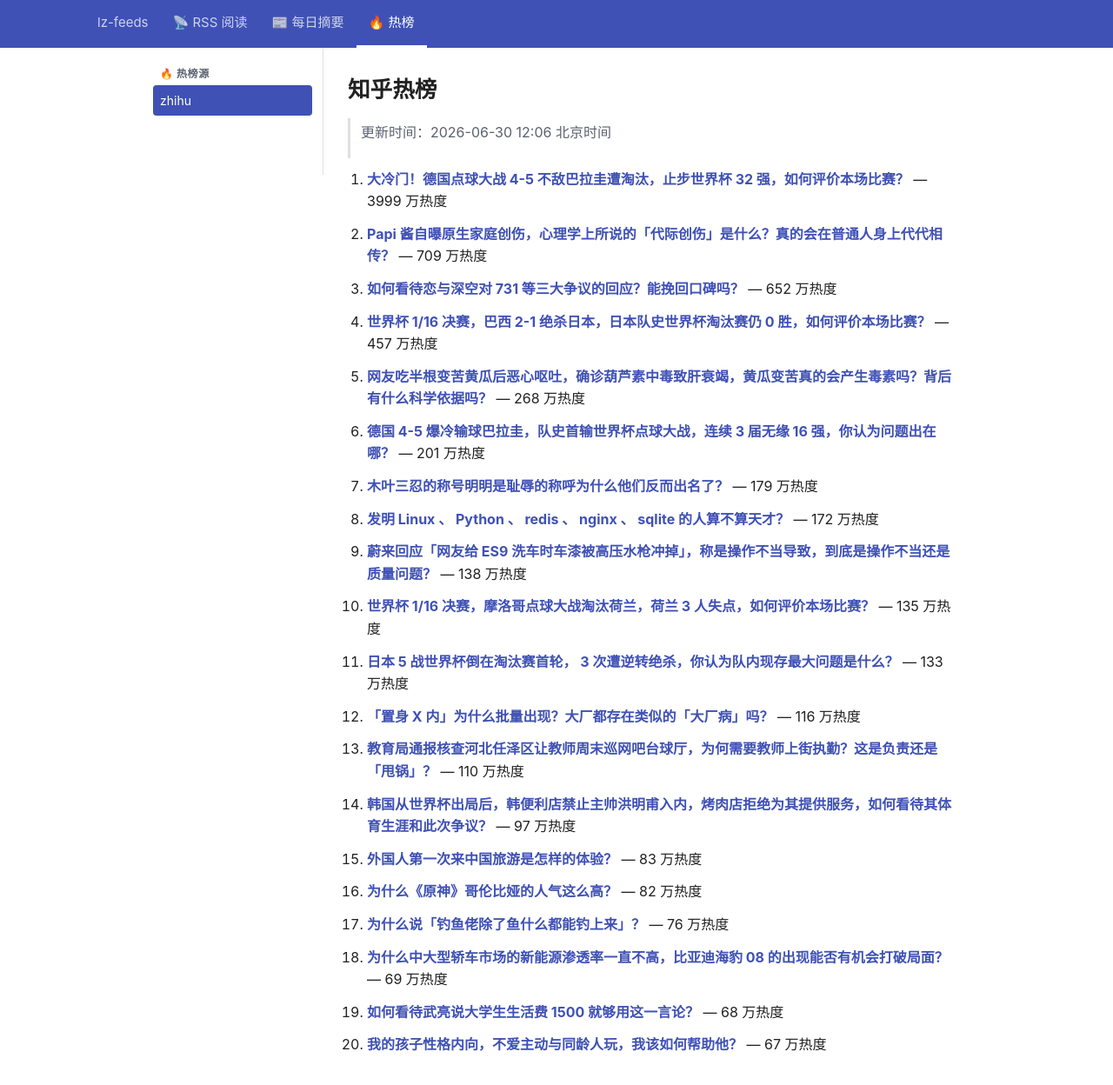
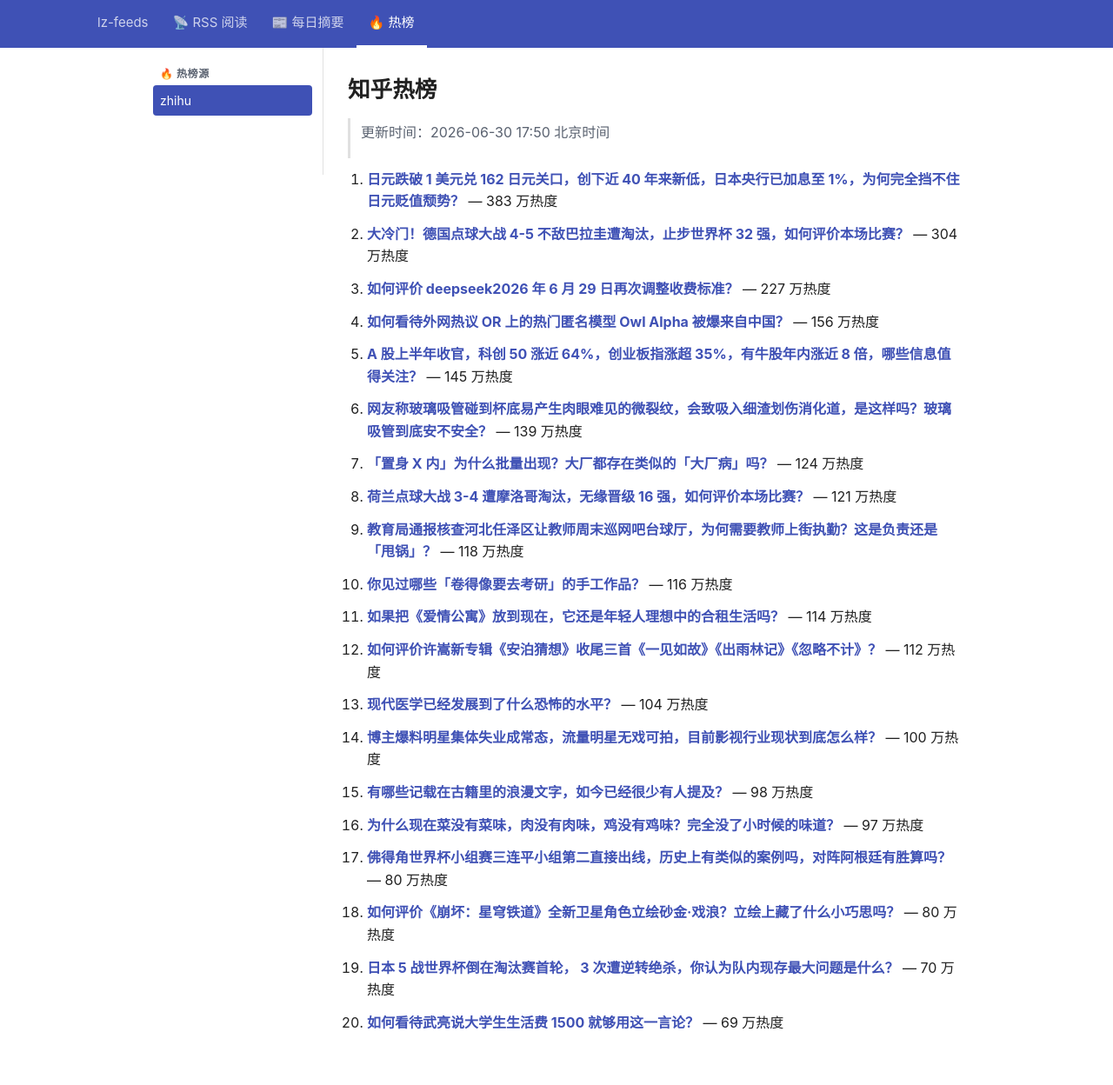
Before and after one commit to lizhang0101/lz-feeds, a Jekyll site: the page built from _hotlist/zhihu.md, in a window 1280 px wide and 1279 px high. Shown: the top 1248 px of the window at 87% size. Built offline with Jekyll 4.4.1, drawn with Linux system fonts in a browser that asks for light colours.

Commit message:
hotlist: 2026-06-30T09:50Z

```diff
--- a/_hotlist/zhihu.md
+++ b/_hotlist/zhihu.md
@@ -1,48 +1,48 @@
 ---
-updated: 2026-06-30 12:06 北京时间
+updated: 2026-06-30 17:50 北京时间
 count: 20
 ---
 
 # 知乎热榜
 
-> 更新时间：2026-06-30 12:06 北京时间
+> 更新时间：2026-06-30 17:50 北京时间
 
-1. **[大冷门！德国点球大战 4-5 不敌巴拉圭遭淘汰，止步世界杯 32 强，如何评价本场比赛？](https://www.zhihu.com/question/2054885142036833997)** — 3999 万热度
+1. **[日元跌破 1 美元兑 162 日元关口，创下近 40 年来新低，日本央行已加息至 1%，为何完全挡不住日元贬值颓势？](https://www.zhihu.com/question/2055222122289558459)** — 383 万热度
 
-2. **[Papi 酱自曝原生家庭创伤，心理学上所说的「代际创伤」是什么？真的会在普通人身上代代相传？](https://www.zhihu.com/question/2054710786757595233)** — 709 万热度
+2. **[大冷门！德国点球大战 4-5 不敌巴拉圭遭淘汰，止步世界杯 32 强，如何评价本场比赛？](https://www.zhihu.com/question/2054885142036833997)** — 304 万热度
 
-3. **[如何看待恋与深空对 731 等三大争议的回应？能挽回口碑吗？](https://www.zhihu.com/question/2055027543971815793)** — 652 万热度
+3. **[如何评价 deepseek2026 年 6 月 29 日再次调整收费标准？](https://www.zhihu.com/question/2055040930516824522)** — 227 万热度
 
-4. **[世界杯 1/16 决赛，巴西 2-1 绝杀日本，日本队史世界杯淘汰赛仍 0 胜，如何评价本场比赛？](https://www.zhihu.com/question/2054881323324651014)** — 457 万热度
+4. **[如何看待外网热议 OR 上的热门匿名模型 Owl Alpha 被爆来自中国？](https://www.zhihu.com/question/2055052533110937112)** — 156 万热度
 
-5. **[网友吃半根变苦黄瓜后恶心呕吐，确诊葫芦素中毒致肝衰竭，黄瓜变苦真的会产生毒素吗？背后有什么科学依据吗？](https://www.zhihu.com/question/2054840001347547491)** — 268 万热度
+5. **[A 股上半年收官，科创 50 涨近 64%，创业板指涨超 35%，有牛股年内涨近 8 倍，哪些信息值得关注？](https://www.zhihu.com/question/2055219508588155451)** — 145 万热度
 
-6. **[德国 4-5 爆冷输球巴拉圭，队史首输世界杯点球大战，连续 3 届无缘 16 强，你认为问题出在哪？](https://www.zhihu.com/question/2055193413058652116)** — 201 万热度
+6. **[网友称玻璃吸管碰到杯底易产生肉眼难见的微裂纹，会致吸入细渣划伤消化道，是这样吗？玻璃吸管到底安不安全？](https://www.zhihu.com/question/2054901718014488895)** — 139 万热度
 
-7. **[木叶三忍的称号明明是耻辱的称呼为什么他们反而出名了？](https://www.zhihu.com/question/654468093)** — 179 万热度
+7. **[「置身 X 内」为什么批量出现？大厂都存在类似的「大厂病」吗？](https://www.zhihu.com/question/2053972383405552492)** — 124 万热度
 
-8. **[发明 Linux 、 Python 、 redis 、 nginx 、 sqlite 的人算不算天才？](https://www.zhihu.com/question/2027342725343721332)** — 172 万热度
+8. **[荷兰点球大战 3-4 遭摩洛哥淘汰，无缘晋级 16 强，如何评价本场比赛？](https://www.zhihu.com/question/2054883065927939373)** — 121 万热度
 
-9. **[蔚来回应「网友给 ES9 洗车时车漆被高压水枪冲掉」，称是操作不当导致，到底是操作不当还是质量问题？](https://www.zhihu.com/question/2054947373927888661)** — 138 万热度
+9. **[教育局通报核查河北任泽区让教师周末巡网吧台球厅，为何需要教师上街执勤？这是负责还是「甩锅」？](https://www.zhihu.com/question/2052711823577707174)** — 118 万热度
 
-10. **[世界杯 1/16 决赛，摩洛哥点球大战淘汰荷兰，荷兰 3 人失点，如何评价本场比赛？](https://www.zhihu.com/question/2054883065927939373)** — 135 万热度
+10. **[你见过哪些「卷得像要去考研」的手工作品？](https://www.zhihu.com/topic/2049932211311178031/hot)** — 116 万热度
 
-11. **[日本 5 战世界杯倒在淘汰赛首轮， 3 次遭逆转绝杀，你认为队内现存最大问题是什么？](https://www.zhihu.com/question/2055187913390782220)** — 133 万热度
+11. **[如果把《爱情公寓》放到现在，它还是年轻人理想中的合租生活吗？](https://www.zhihu.com/question/2048064764694245412)** — 114 万热度
 
-12. **[「置身 X 内」为什么批量出现？大厂都存在类似的「大厂病」吗？](https://www.zhihu.com/question/2053972383405552492)** — 116 万热度
+12. **[如何评价许嵩新专辑《安泊猜想》收尾三首《一见如故》《出雨林记》《忽略不计》？](https://www.zhihu.com/question/2055231742441690426)** — 112 万热度
 
-13. **[教育局通报核查河北任泽区让教师周末巡网吧台球厅，为何需要教师上街执勤？这是负责还是「甩锅」？](https://www.zhihu.com/question/2052711823577707174)** — 110 万热度
+13. **[现代医学已经发展到了什么恐怖的水平？](https://www.zhihu.com/question/24075060)** — 104 万热度
 
-14. **[韩国从世界杯出局后，韩便利店禁止主帅洪明甫入内，烤肉店拒绝为其提供服务，如何看待其体育生涯和此次争议？](https://www.zhihu.com/question/2054883842217992246)** — 97 万热度
+14. **[博主爆料明星集体失业成常态，流量明星无戏可拍，目前影视行业现状到底怎么样？](https://www.zhihu.com/question/2055214660853266021)** — 100 万热度
 
-15. **[外国人第一次来中国旅游是怎样的体验？](https://www.zhihu.com/question/40924334)** — 83 万热度
+15. **[有哪些记载在古籍里的浪漫文字，如今已经很少有人提及？](https://www.zhihu.com/question/2052674403981431752)** — 98 万热度
 
-16. **[为什么《原神》哥伦比娅的人气这么高？](https://www.zhihu.com/question/1985225656687150210)** — 82 万热度
+16. **[为什么现在菜没有菜味，肉没有肉味，鸡没有鸡味？完全没了小时候的味道？](https://www.zhihu.com/question/2051995159957607218)** — 97 万热度
 
-17. **[为什么说「钓鱼佬除了鱼什么都能钓上来」？](https://www.zhihu.com/question/555424066)** — 76 万热度
+17. **[佛得角世界杯小组赛三连平小组第二直接出线，历史上有类似的案例吗，对阵阿根廷有胜算吗？](https://www.zhihu.com/question/2054159485770232792)** — 80 万热度
 
-18. **[为什么中大型轿车市场的新能源渗透率一直不高，比亚迪海豹 08 的出现能否有机会打破局面？](https://www.zhihu.com/question/2054888462474540971)** — 69 万热度
+18. **[如何评价《崩坏：星穹铁道》全新卫星角色立绘砂金·戏浪？立绘上藏了什么小巧思吗？](https://www.zhihu.com/question/2055275381763093206)** — 80 万热度
 
-19. **[如何看待武亮说大学生生活费 1500 就够用这一言论？](https://www.zhihu.com/question/2051621252389943216)** — 68 万热度
+19. **[日本 5 战世界杯倒在淘汰赛首轮， 3 次遭逆转绝杀，你认为队内现存最大问题是什么？](https://www.zhihu.com/question/2055187913390782220)** — 70 万热度
 
-20. **[我的孩子性格内向，不爱主动与同龄人玩，我该如何帮助他？](https://www.zhihu.com/question/2052271081071892037)** — 67 万热度
+20. **[如何看待武亮说大学生生活费 1500 就够用这一言论？](https://www.zhihu.com/question/2051621252389943216)** — 69 万热度
```
